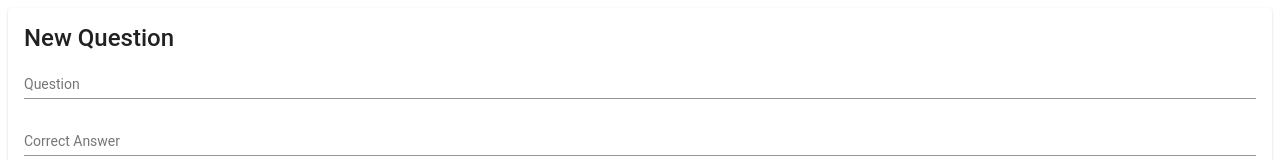
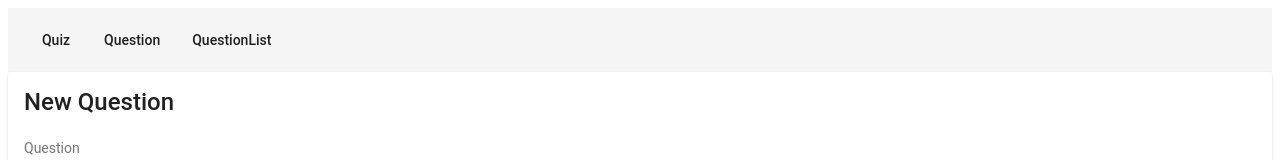
Before and after one commit to ukenny/quiz-frontend, an Angular app: page / in a window 1280 px wide. Shown: the top 160 px of the page. Built offline with nearby package versions, Linux system fonts and the light colour scheme; no server answers.

Commit message:
Added quiz and nav components

```diff
--- a/src/app/app.component.html
+++ b/src/app/app.component.html
@@ -1 +1,2 @@
+<app-nav></app-nav>
 <router-outlet></router-outlet>
--- /dev/null
+++ b/src/app/nav/nav.component.html
@@ -0,0 +1,5 @@
+<mat-toolbar>
+  <button mat-button routerLink="/">Quiz</button>
+  <button mat-button routerLink="/question">Question</button>
+  <button mat-button routerLink="/questions">QuestionList</button>
+</mat-toolbar>
--- /dev/null
+++ b/src/app/nav/nav.component.ts
@@ -0,0 +1,15 @@
+import { Component, OnInit } from '@angular/core';
+
+@Component({
+  selector: 'app-nav',
+  templateUrl: './nav.component.html',
+  styleUrls: ['./nav.component.scss']
+})
+export class NavComponent implements OnInit {
+
+  constructor() { }
+
+  ngOnInit() {
+  }
+
+}
--- /dev/null
+++ b/src/app/quiz/quiz.component.html
@@ -0,0 +1 @@
+<p>quiz works!</p>
--- /dev/null
+++ b/src/app/quiz/quiz.component.ts
@@ -0,0 +1,15 @@
+import { Component, OnInit } from '@angular/core';
+
+@Component({
+  selector: 'app-quiz',
+  templateUrl: './quiz.component.html',
+  styleUrls: ['./quiz.component.scss']
+})
+export class QuizComponent implements OnInit {
+
+  constructor() { }
+
+  ngOnInit() {
+  }
+
+}
```
Also changed, not shown: src/app/app.module.ts (+7 -1 lines), src/app/nav/nav.component.scss (added), src/app/quiz/quiz.component.scss (added), 2 other files (tests, documents, lock files or other folders).
